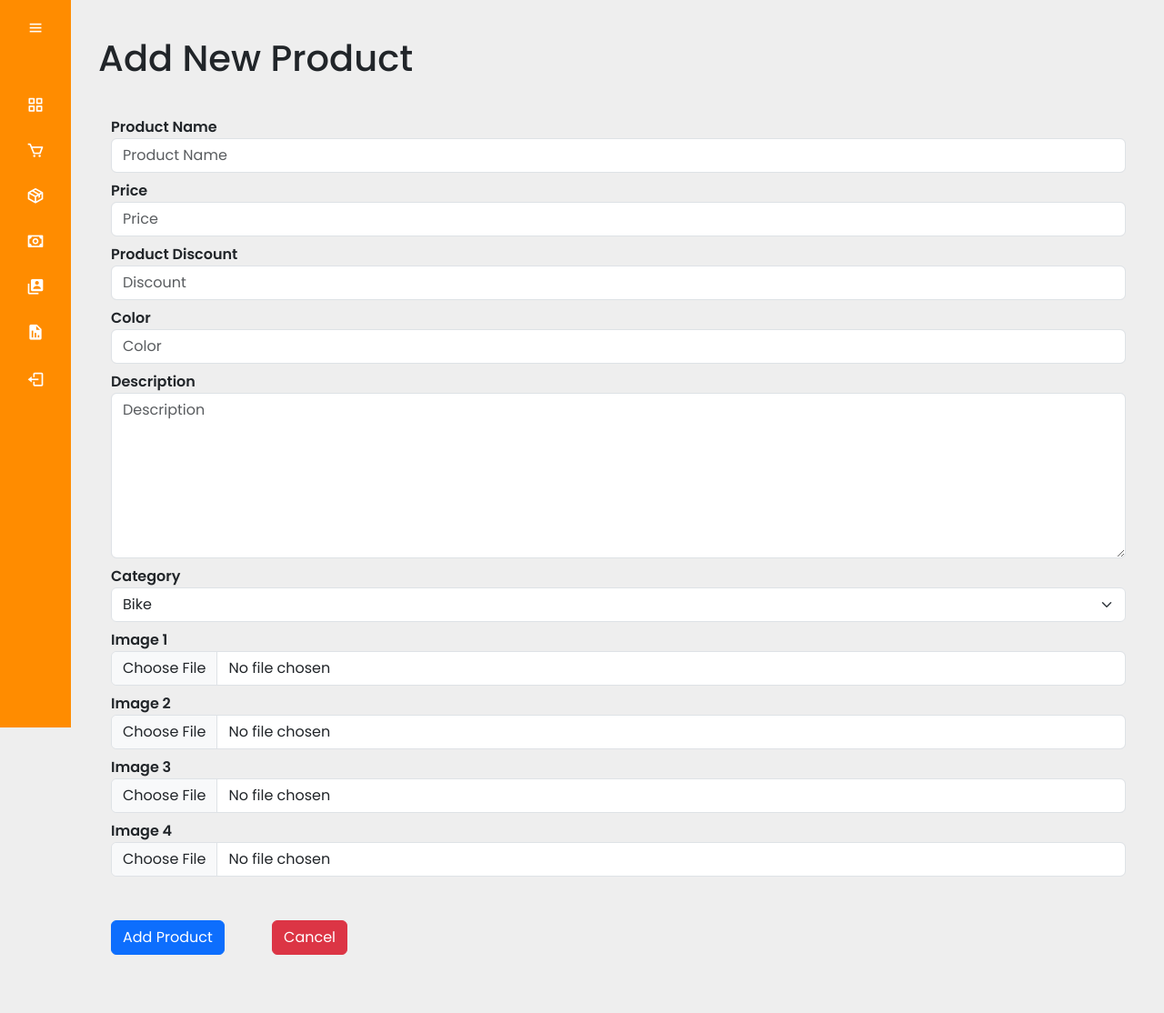
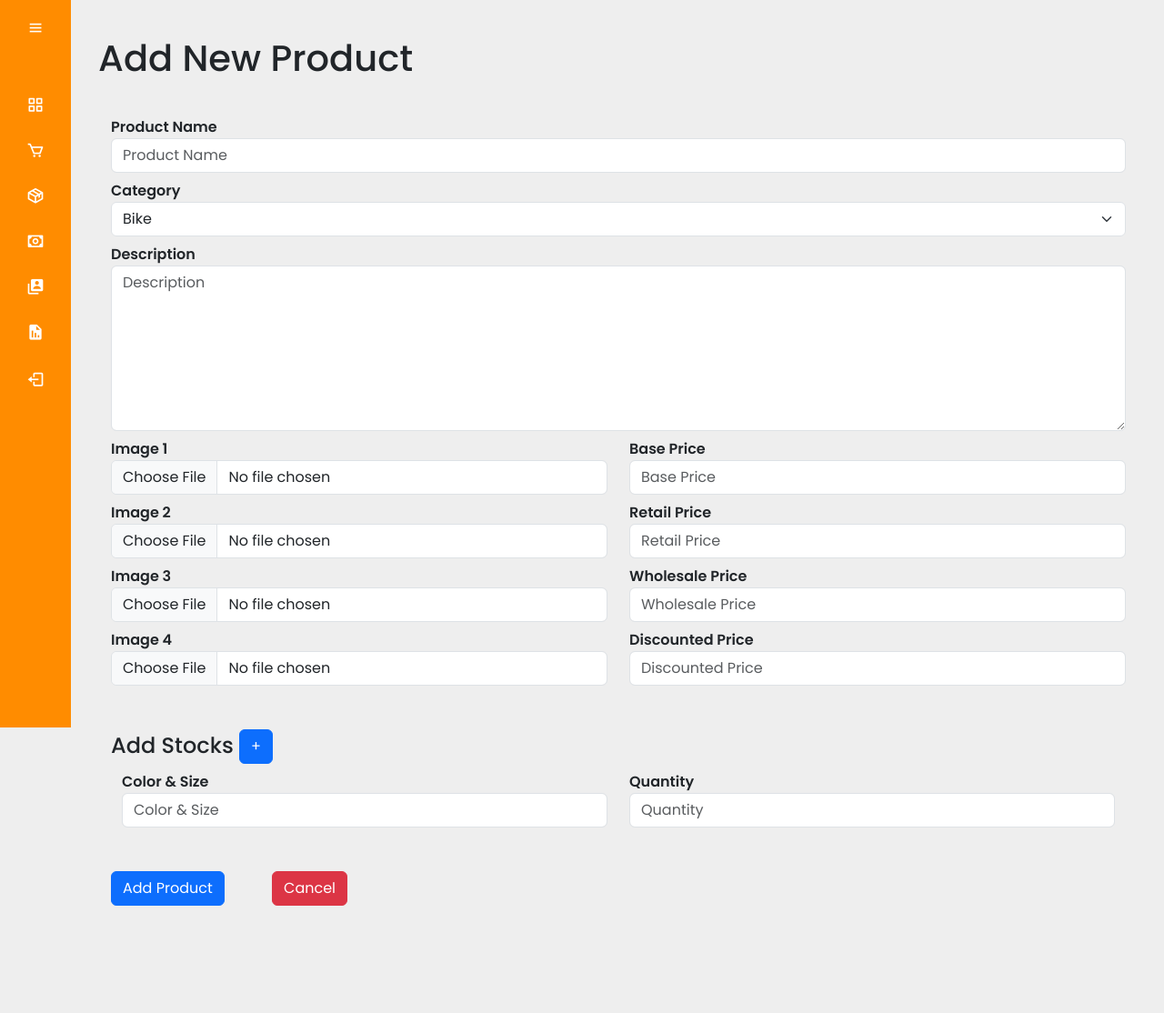
Before and after one commit to ordcacai/bikeshop-ims, a PHP site: page /admin/add_product.php in a window 1280 px wide. Shown: the whole page at 91% size. After the commit the page ends 996 px from the top, so only its background shows below. Run offline with PHP 8.4, Linux system fonts and the light colour scheme; a user stored in the database is signed in; some libraries are stand-ins or nearby versions.

Commit message:
add product udpated

```diff
--- a/admin/add_product.php
+++ b/admin/add_product.php
@@ -18,26 +18,6 @@ include('sidemenu.php'); ?>
                         </div>
 
                         <div class="form-group mt-2">
-                            <label><strong>Price</strong></label>
-                            <input type="text" class="form-control" id="product-price" min="1" max="500000" name="price" placeholder="Price" required>
-                        </div>
-
-                        <div class="form-group mt-2">
-                            <label><strong>Product Discount</strong></label>
-                            <input type="number" class="form-control" id="product-disc" name="discount" min="1" max="100" placeholder="Discount" required>
-                        </div>
-
-                        <div class="form-group mt-2">
-                            <label><strong>Color</strong></label>
-                            <input type="text" class="form-control" id="product-color" name="color" placeholder="Color" required>
-                        </div>
-
-                        <div class="form-group mt-2">
-                            <label><strong>Description</strong></label>
-                            <textarea class="form-control" id="product-desc" name="description" rows="7" placeholder="Description" required></textarea>
-                        </div>
-
-                        <div class="form-group mt-2">
                             <label><strong>Category</strong></label>
                             <select class="form-select" required name="category">
 
@@ -48,6 +28,13 @@ include('sidemenu.php'); ?>
                             </select>
                         </div>
 
+                        <div class="form-group mt-2">
+                            <label><strong>Description</strong></label>
+                            <textarea class="form-control" id="product-desc" name="description" rows="7" placeholder="Description" required></textarea>
+                        </div>
+
+                    <div class="row">
+                        <div class="col">
                             <div class="form-group mt-2">
                                 <label><strong>Image 1</strong></label>
                                 <input type="file" class="form-control" id="image1" name="image1" placeholder="Image 1" required>
@@ -67,6 +54,49 @@ include('sidemenu.php'); ?>
                                 <label><strong>Image 4</strong></label>
                                 <input type="file" class="form-control" id="image4" name="image4" placeholder="Image 4" required>
                             </div>
+                        </div>
+
+                        <div class="col">
+                            <div class="form-group mt-2">
+                                <label><strong>Base Price</strong></label>
+                                <input type="text" class="form-control" id="base-price" min="1" max="500000" name="base-price" placeholder="Base Price" required>
+                            </div>
+
+                            <div class="form-group mt-2">
+                                <label><strong>Retail Price</strong></label>
+                                <input type="text" class="form-control" id="retail-price" min="1" max="500000" name="retail-price" placeholder="Retail Price" required>
+                            </div>
+
+                            <div class="form-group mt-2">
+                                <label><strong>Wholesale Price</strong></label>
+                                <input type="text" class="form-control" id="ws-price" min="1" max="500000" name="ws-price" placeholder="Wholesale Price" required>
+                            </div>
+
+                            <div class="form-group mt-2">
+                                <label><strong>Discounted Price</strong></label>
+                                <input type="number" class="form-control" id="product-disc" name="discount" min="1" max="100" placeholder="Discounted Price" required>
+                            </div>
+                        </div>
+                    </div><br><br>
+
+                    <h4>Add Stocks  <button type="button" class="btn btn-primary" onclick="addRow()">+</button></h4>
+
+                    <div class="container">
+                            <div id="dynamicForm">
+                                <div class="row">
+                                    <div class="col">
+                                        <label><strong>Color & Size</strong></label>
+                                        <input type="text" class="form-control" placeholder="Color & Size" name="color-size">
+                                    </div>
+
+                                    <div class="col">
+                                        <label><strong>Quantity</strong></label>
+                                        <input type="text" class="form-control" placeholder="Quantity" name="quantity">
+
+                                     </div>
+                                </div>
+                            </div>
+                        </div>
 
                         <div class="form-group my-5">
                             <input type="submit" class="btn btn-primary me-5" name="add_product" value="Add Product">
@@ -82,3 +112,12 @@ include('sidemenu.php'); ?>
         </main>
     </div>
 </div>
+
+<!-- Script to add new row -->
+<script>
+    function addRow() {
+        var form = document.getElementById("dynamicForm");
+        var row = form.firstElementChild.cloneNode(true);
+        form.appendChild(row);
+    }
+</script>
--- a/admin/transfer_stocks.php
+++ b/admin/transfer_stocks.php
@@ -103,7 +103,7 @@ $conn->close();
                                 <div class="row">
                                     <div class="col">
                                         <label for="selectedOption"><strong>Product Name</strong></label>
-                                        <select class="form-select" name="product-name[]" required>
+                                        <select class="form-select" name="product-name" required>
                                             <option value="">Select an option</option>
                                             <?php
                                             // Output the options as dropdown options
@@ -116,12 +116,12 @@ $conn->close();
 
                                     <div class="col">
                                         <label><strong>Color & Size</strong></label>
-                                        <input type="text" class="form-control" placeholder="Color & Size" name="color-size[]">
+                                        <input type="text" class="form-control" placeholder="Color & Size" name="color-size">
                                     </div>
 
                                     <div class="col">
                                         <label><strong>Quantity</strong></label>
-                                        <input type="text" class="form-control" placeholder="Quantity" name="quantity[]">
+                                        <input type="text" class="form-control" placeholder="Quantity" name="quantity">
 
                                      </div>
                                 </div>
```
Lines whose indentation alone changed are shown as unchanged.
